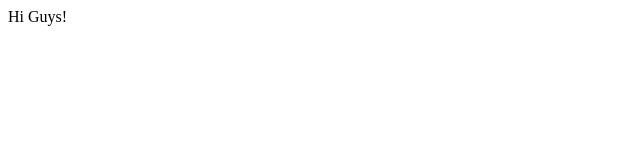
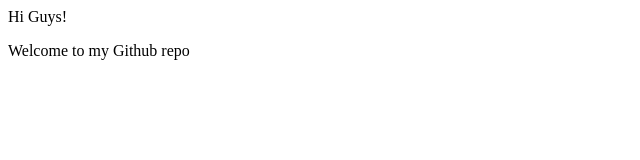
Before and after one commit to AhsanHasby/LocalRepo, a plain HTML site: page index.html in a window 1280 px wide. Shown: the whole page, without its empty margins (0-640 px from the left). Drawn offline with Linux system fonts and the light colour scheme.

Commit message:
Added a new feature

```diff
--- a/index.html
+++ b/index.html
@@ -1 +1,2 @@
 <p> Hi Guys!</p>
+<p> Welcome to my Github repo</p>
```
